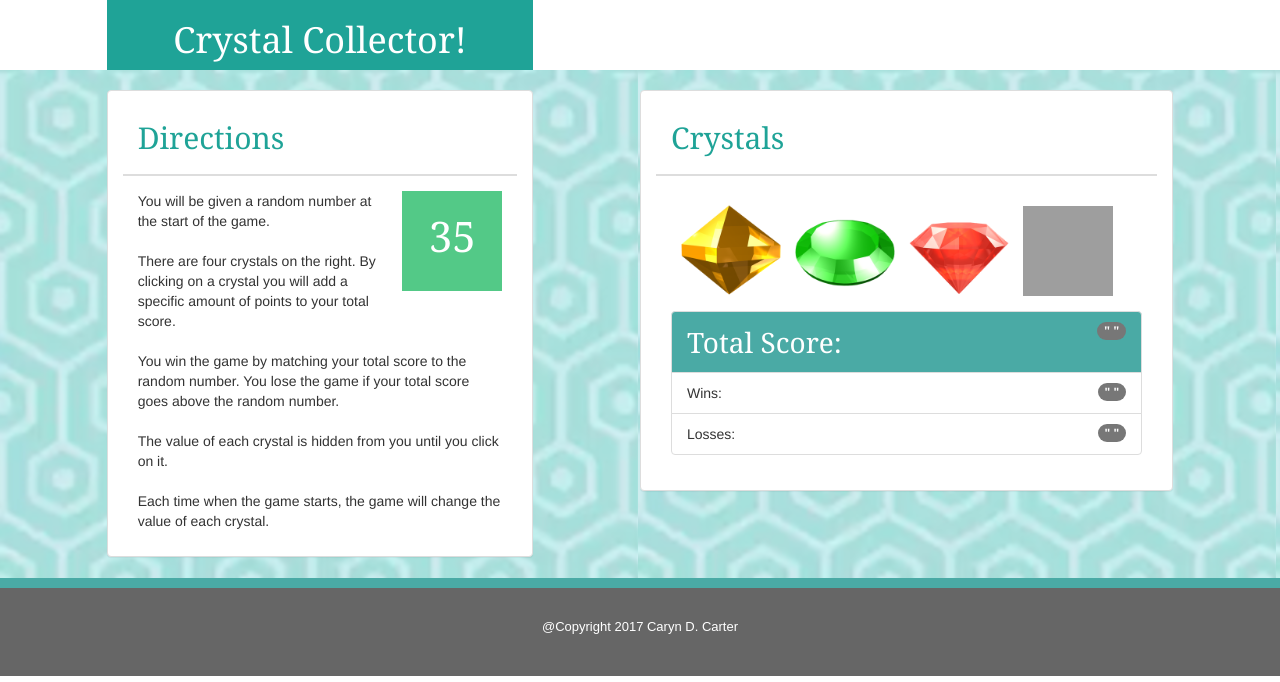
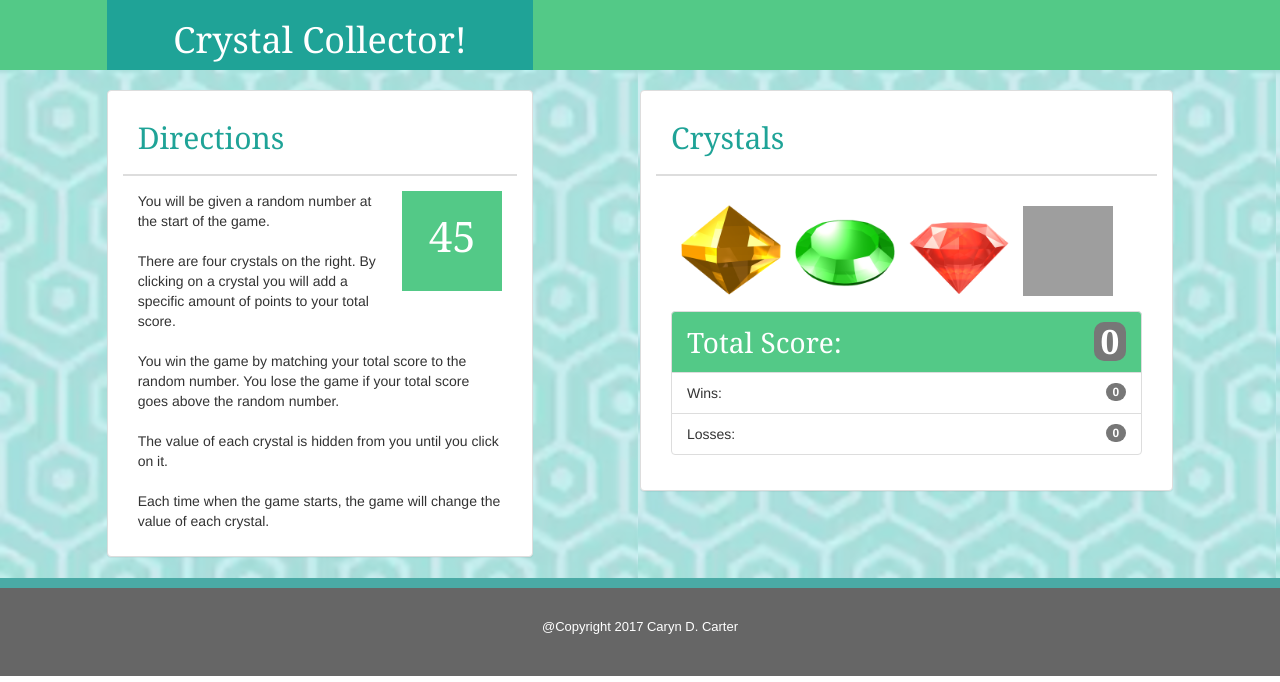
Before and after one commit to Caryndcarter/math-jewels-game, a PHP site: page /index.html in a window 1280 px wide. Shown: the top 682 px of the page. Run offline with PHP 8.4, Linux system fonts and the light colour scheme; some libraries are stand-ins or nearby versions; grey boxes are pictures that could not be loaded.

Commit message:
javascript working with numbers added

```diff
--- a/assets/css/style.css
+++ b/assets/css/style.css
@@ -5,6 +5,10 @@
 	font-style: bold;
 	color: white;
 	text-align: center;
+}
+
+.header {
+	background-color: #53c987;
 }
 
 .background {
@@ -55,6 +59,7 @@ p {
 
 #score {
 	color: white;
+	font-size:1.2em;
 }
 
 img.gem {
@@ -62,7 +67,7 @@ img.gem {
 }
 
 .score-background {
-	background-color:#4aaaa5;
+	background-color:#53c987;
 	font-family:'Georgia', Times, "Times New Roman", serif;
 	font-size:2em;
 	color:white;
--- a/assets/javascript/game.js
+++ b/assets/javascript/game.js
@@ -19,34 +19,88 @@ var gems = {
 
 	emerald : {
 		value : "",
-		gemID : $("emerald")
+		gemID : $("#emerald")
 	}
 }
 
-var gemArray = [
-	"zirconia",
-	"garnet",
-	"ruby",
-	"emerald"
-	];
+var totalScore = 0;
+$("#score").html(totalScore);
 
-var totalScore = "";
-var randomNumber = "";
-var wins = "";
-var losses = "";
+var randomNumber = {
+	value: "",
+	class : $(".random-number")
+}
+
+var wins = 0;
+$("#wins").html(wins);
+var losses = 0;
+$("#losses").html(losses);
 
 
 function startGame() {
 
+	totalScore = 0;
 	gems.zirconia.value = Math.floor(Math.random() * 12) + 1 ;
 	gems.garnet.value = Math.floor(Math.random() * 12) + 1 ;
 	gems.ruby.value = Math.floor(Math.random() * 12) + 1 ;
 	gems.emerald.value = Math.floor(Math.random() * 12) + 1 ;
-	randomNumber = Math.floor(Math.random() * (120-19)) + 19;
+	randomNumber.value = Math.floor(Math.random() * (120-19)) + 19;
+	randomNumber.class.html(randomNumber.value);
+
+	console.log(gems.zirconia.value);
+	console.log(gems.emerald.value);
+	console.log(gems.ruby.value);
+	console.log(gems.garnet.value);
+	console.log(randomNumber.value);
 
 }
 
 startGame();
+
+gems.zirconia.gemID.on("click", function () {
+	totalScore += gems.zirconia.value;
+	$("#score").html(totalScore);
+});
+
+
+gems.garnet.gemID.on("click", function () {
+	totalScore += gems.garnet.value;
+	$("#score").html(totalScore);
+});
+
+
+gems.ruby.gemID.on("click", function () {
+	totalScore += gems.ruby.value;
+	$("#score").html(totalScore);
+});
+
+
+gems.emerald.gemID.on("click", function () {
+	totalScore += gems.emerald.value;
+	$("#score").html(totalScore);
+});
+
+
+// function compareNumbers () {
+// 	if (gemClick) {
+		if(totalScore === randomNumber.value) {
+			wins++;
+			$("#wins").html(wins);
+			alert("You win!");
+			startGame();
+		}
+
+		if(totalScore > randomNumber.value) {
+			losses++;
+			$("#losses").html(losses);
+			alert("Game Over");
+			startGame();
+		}
+	// }
+// }
+
+// compareNumbers ();
+// startGame();
 
 
 });
@@ -62,6 +116,8 @@ Function:
 	On click, take in the gem selected.
 	Store that value associated with the gem and add it to the totalScore
 
+
+
 Function:
 	Compare total score to random number
 
--- a/index.html
+++ b/index.html
@@ -12,7 +12,7 @@
 
 </head>
 <body>
-<div class="container-fluid">
+<div class="header container-fluid">
 	<div class="row">
 		<div class="col-md-1"></div>
 		<div class="title-box col-md-4">
@@ -31,7 +31,7 @@
 		</div>
 		<div class="panel-body">
 			<div class="box-right">
-				<div class="random-number"> 35 </div>
+				<div class="random-number"></div>
 			</div>
 		   	You will be given a random number at the start of the game.
 			<br><br>
@@ -61,15 +61,15 @@
 
 					<ul class="list-group">
 						<li class="list-group-item score-background">
-						<span id="score" class="badge">" "</span>
+						<span id="score" class="badge"></span>
 						Total Score:
 						</li>
   						<li class="list-group-item">
-    					<span class="badge">" "</span>
+    					<span id="wins" class="badge"></span>
     					Wins:
     					</li>
     					<li class="list-group-item">
-    					<span class="badge">" "</span>
+    					<span id="losses" class="badge"></span>
     					Losses:
     					</li>
 					</ul>
```
